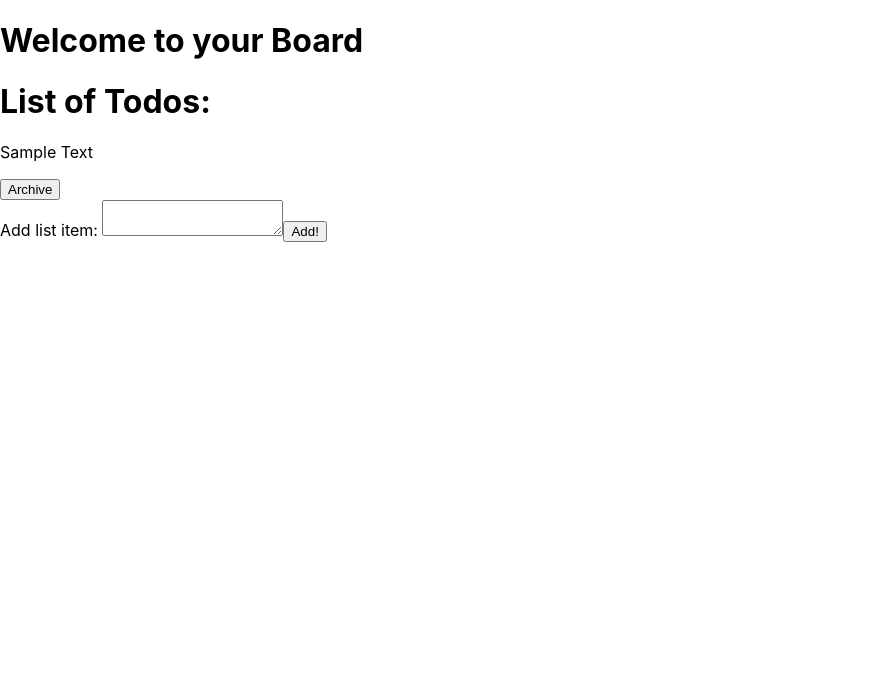
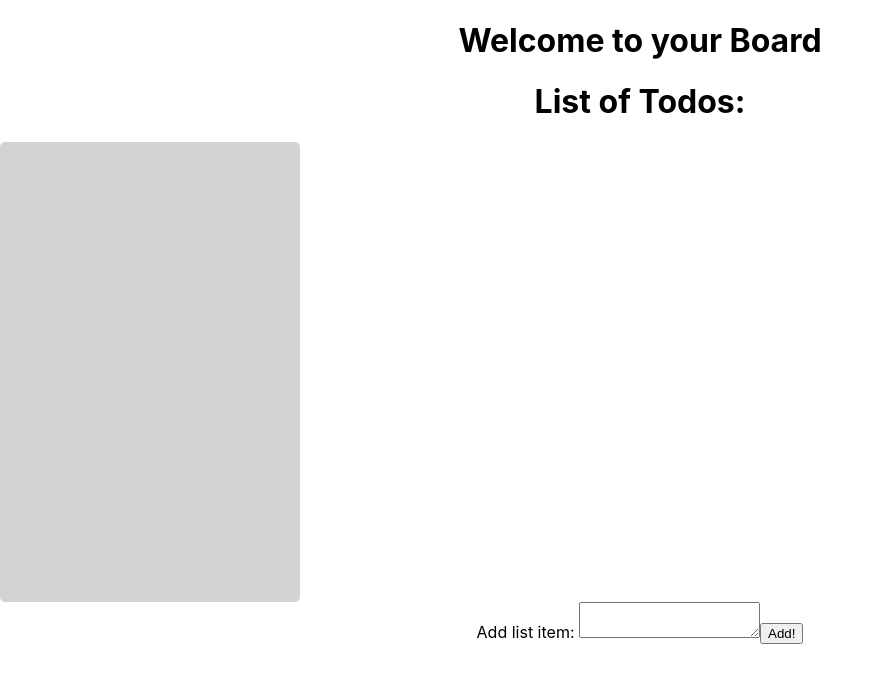
Before and after one commit to margueriteblair/Mock-Trello-Board, a React (Create React App) app: page / in a window 1280 px wide. Shown: the top 682 px of the page, without its empty margins (0-883 px from the left). Built offline with nearby package versions, Linux system fonts and the light colour scheme.

Commit message:
created card component

```diff
--- a/src/Components/Body.js
+++ b/src/Components/Body.js
@@ -1,6 +1,7 @@
 import React, { useContext, useState } from 'react'
 import { ListContext } from '../Contexts/ListContext'
 import ListItem from './ListItem'
+import Cards from './Cards'
 
 export default function Body() {
     const {list, setList} = useContext(ListContext);
@@ -18,6 +19,7 @@ export default function Body() {
                     )
                 })
             }
+        {/* <Cards> */}
         <div className="form">
             <label>Add list item: </label>
             <textarea onChange={(e) => {
@@ -33,6 +35,7 @@ export default function Body() {
                 setInput('');
             }}> Add!</button>
         </div>
+        {/* </Cards> */}
         </div>
     )
 }
--- /dev/null
+++ b/src/Components/Cards.js
@@ -0,0 +1,9 @@
+import React from 'react'
+
+export default function Cards() {
+    return (
+        <div style={{width: 300, height: 460, borderRadius: 5, backgroundColor: "lightgray"}}>
+
+        </div>
+    )
+}
--- a/src/Components/ListItem.js
+++ b/src/Components/ListItem.js
@@ -1,5 +1,6 @@
 import React, { useContext } from 'react'
 import { ListContext } from '../Contexts/ListContext'
+import Cards from './Cards'
 
 export default function ListItem(props) {
 
@@ -20,6 +21,7 @@ export default function ListItem(props) {
     }
 
     return (
+        <Cards>
         <div>
             <div style={props.checked ? {backgroundColor: '#88f'} : {}}>
                 <p onClick={checkItem}>{list[0].data}</p>
@@ -27,5 +29,6 @@ export default function ListItem(props) {
 
             </div>
         </div>
+        </Cards>
     )
 }
--- a/src/index.css
+++ b/src/index.css
@@ -11,3 +11,9 @@ code {
   font-family: source-code-pro, Menlo, Monaco, Consolas, 'Courier New',
     monospace;
 }
+
+.App {
+  align-content: center;
+  text-align: center;
+
+}
```
